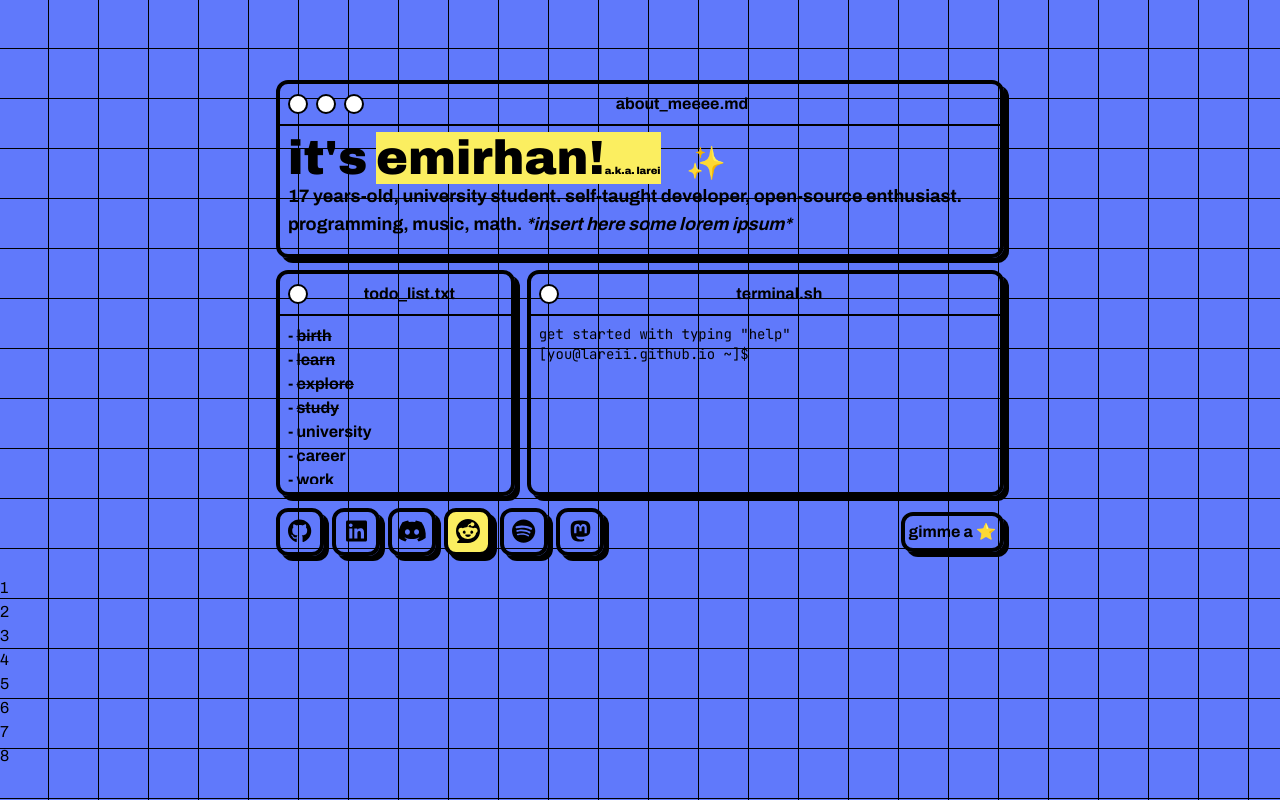
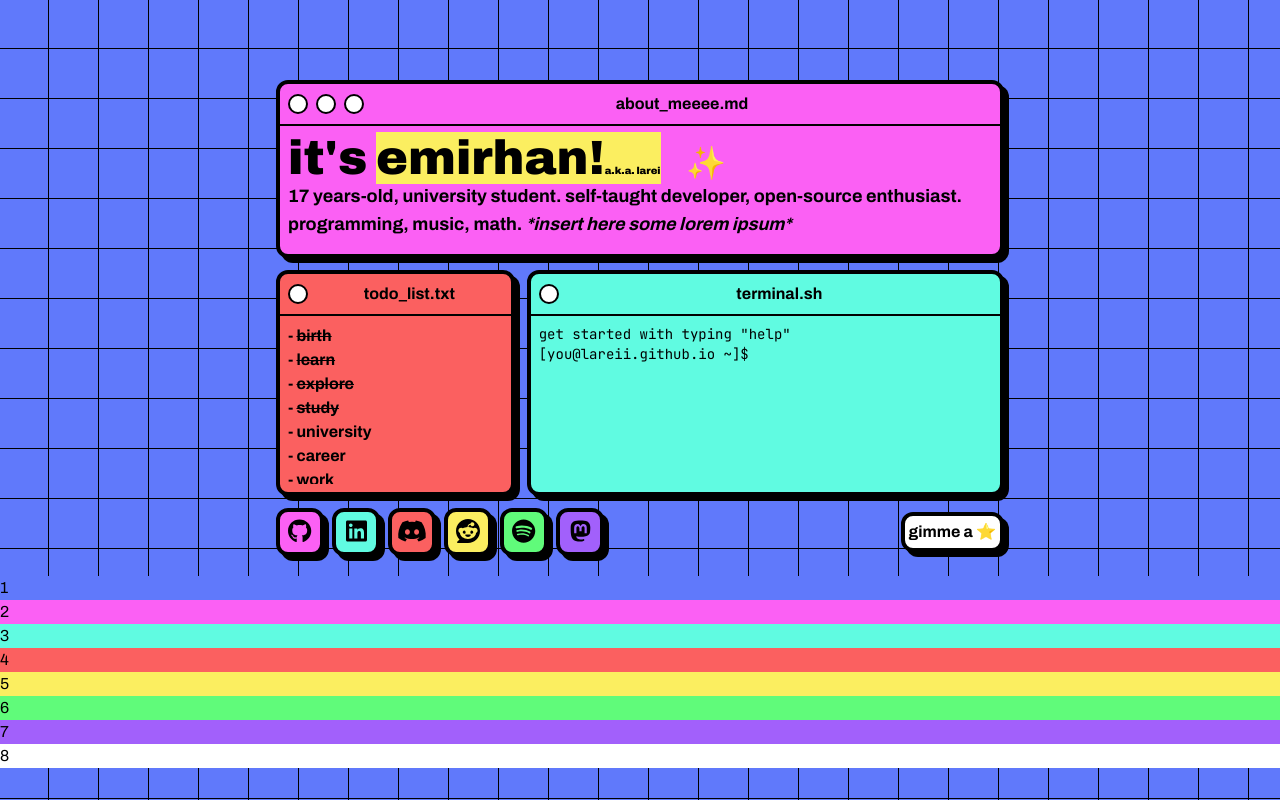
Before and after one commit to lareii/lareii.github.io, a Vue app: page / in a window 1280 px wide. Built offline with nearby package versions, Linux system fonts and the light colour scheme.

Commit message:
what an idiot i am

```diff
--- a/src/App.vue
+++ b/src/App.vue
@@ -100,13 +100,14 @@ export default {
     </div>
   </main>
 
-  <div class="bg-var(--color-primary)">1</div>
-  <div class="bg-var(--color-secondary)">2</div>
-  <div class="bg-var(--color-tertiary)">3</div>
-  <div class="bg-var(--color-quaternary)">4</div>
-  <div class="bg-var(--color-quinary)">5</div>
-  <div class="bg-var(--color-senary)">6</div>
-  <div class="bg-var(--color-septenary)">7</div>
-  <div class="bg-var(--color-octonary)">8</div>
+  <div class="bg-[var(--color-primary)]">1</div>
+  <div class="bg-[var(--color-secondary)]">2</div>
+  <div class="bg-[var(--color-tertiary)]">3</div>
+  <div class="bg-[var(--color-quaternary)]">4</div>
+  <div class="bg-[var(--color-quinary)]">5</div>
+  <div class="bg-[var(--color-senary)]">6</div>
+  <div class="bg-[var(--color-septenary)]">7</div>
+  <div class="bg-[var(--color-octonary)]">8</div>
+
 
 </template>
```
